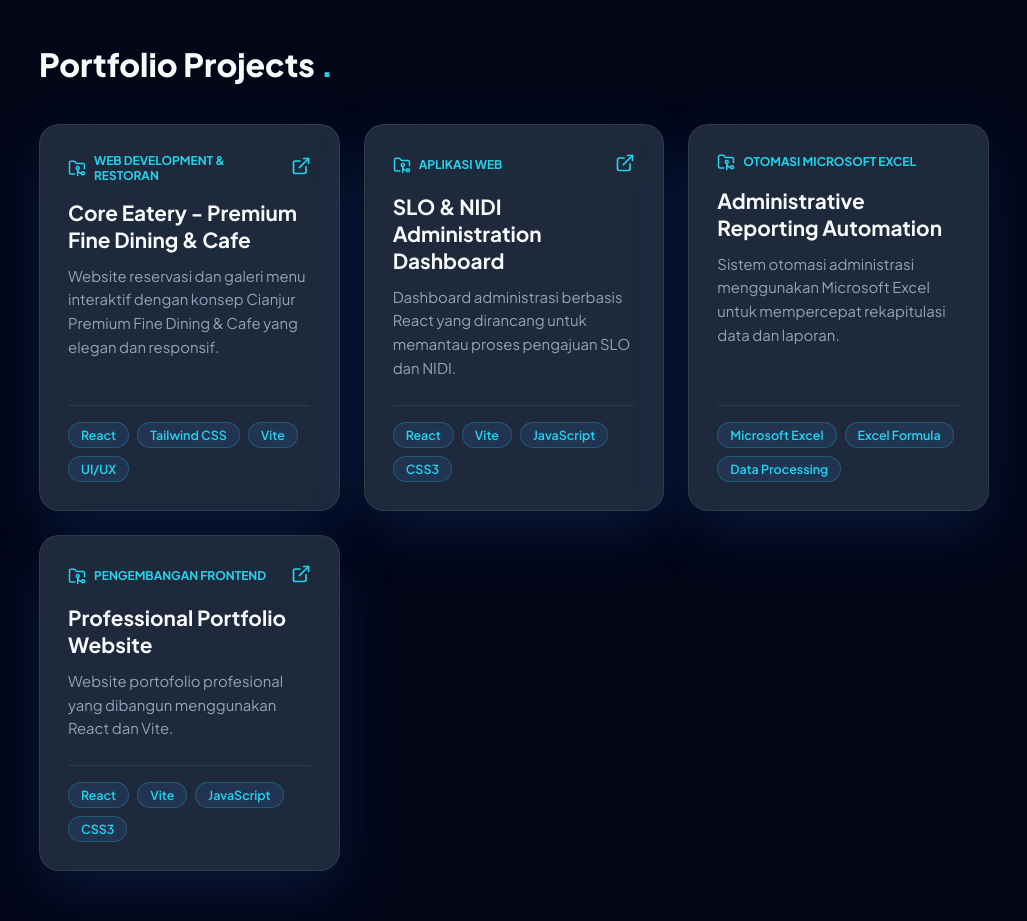
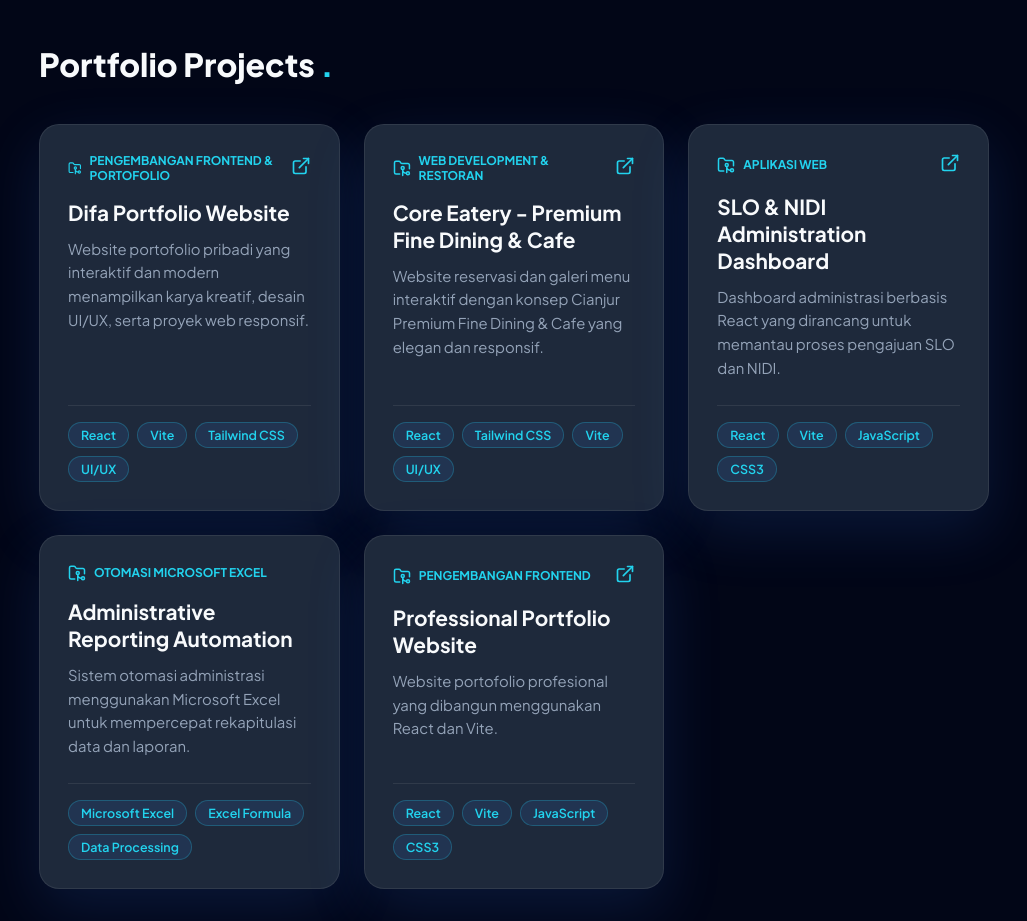
Before and after one commit to jembargelar/jembar-portfolio, a React (Vite) app: page / in a window 1280 px wide. Shown: the part 3580-4501 px from the top of the page, without its empty margins (126-1153 px from the left). Built offline with nearby package versions, Linux system fonts and the light colour scheme.

Commit message:
Add Difa portfolio website to projects list

```diff
--- a/src/data/portfolio.js
+++ b/src/data/portfolio.js
@@ -1,3 +1,4 @@
+
 export const personal = {
   name: "Jembar Gelar Kusumah Wibawa",
   role: {
@@ -193,6 +194,19 @@ export const skills = [
 
 export const projects = [
   {
+    title: "Difa Portfolio Website",
+    category: {
+      id: "Pengembangan Frontend & Portofolio",
+      en: "Frontend Development & Portfolio"
+    },
+    description: {
+      id: "Website portofolio pribadi yang interaktif dan modern menampilkan karya kreatif, desain UI/UX, serta proyek web responsif.",
+      en: "Modern and interactive personal portfolio showcasing creative works, UI/UX design, and responsive web projects."
+    },
+    tech: ["React", "Vite", "Tailwind CSS", "UI/UX"],
+    link: "https://difa-portfolio.vercel.app/"
+  },
+  {
     title: "Core Eatery - Premium Fine Dining & Cafe",
     category: {
       id: "Web Development & Restoran",
```
